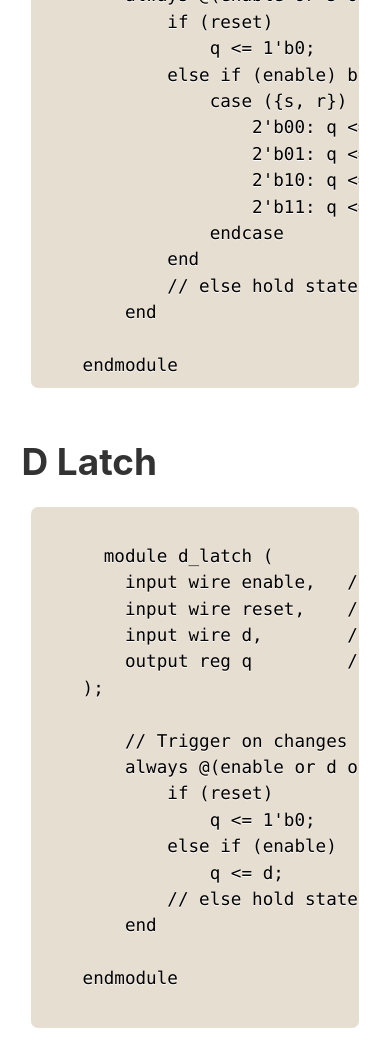
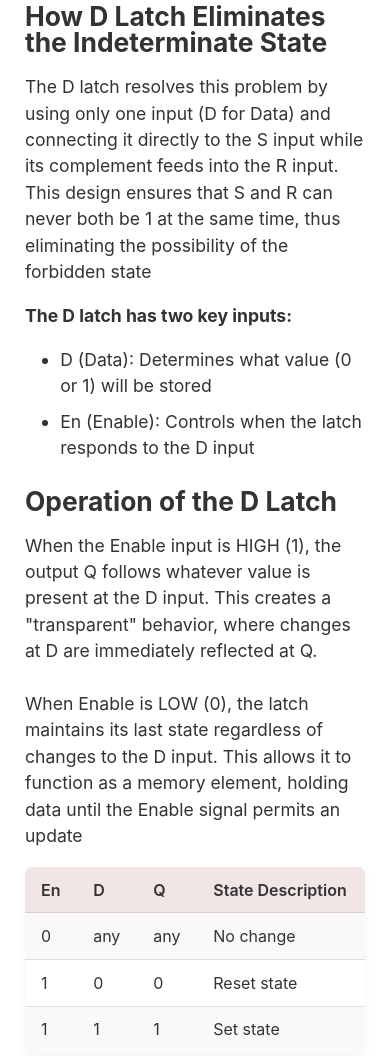
Before and after one commit to jagmeet29/notes, a plain HTML site: page notes/ReconfigArchVlsi/Flip-Flop.html in a window 390 px wide. Shown: the part 4169-5225 px from the top of the page. Drawn offline with nearby package versions, Linux system fonts and the light colour scheme.

Commit message:
better looking for tablets

```diff
--- a/notes/ReconfigArchVlsi/Flip-Flop.html
+++ b/notes/ReconfigArchVlsi/Flip-Flop.html
@@ -176,6 +176,43 @@
     If \(En=1\) and both \(S\) and \(R\) are \(1\) (for NAND implementation),
     the circuit enters an indeterminate state, which should be avoided.
   </p>
+
+  <h2>D Latch</h2>
+  <blockquote>The D latch is an improvement over the SR latch that elegantly solves the indeterminate state problem. This issue occurs in SR latches when both S and R inputs are 1 simultaneously, creating an undefined or forbidden state.</blockquote>
+  <h3>How D Latch Eliminates the Indeterminate State</h3>
+  <p>The D latch resolves this problem by using only one input (D for Data) and connecting it directly to the S input while its complement feeds into the R input. This design ensures that S and R can never both be 1 at the same time, thus eliminating the possibility of the forbidden state</p>
+<b>The D latch has two key inputs:</b>  <ul>
+<li>
+    D (Data): Determines what value (0 or 1) will be stored</li><li>
+
+    En (Enable): Controls when the latch responds to the D input</li></ul>
+
+   <h3> Operation of the D Latch</h3>
+
+<p>When the Enable input is HIGH (1), the output Q follows whatever value is present at the D input. This creates a "transparent" behavior, where changes at D are immediately reflected at Q.<br><br>
+
+  When Enable is LOW (0), the latch maintains its last state regardless of changes to the D input. This allows it to function as a memory element, holding data until the Enable signal permits an update</p>
+
+
+  <table>
+<tr>
+  <th>En</th>
+  <th>D</th>
+  <th>Q</th>
+  <th>State Description</th>
+</tr>
+<tr>
+  <td>0</td><td>any</td><td>any</td><td>No change</td>
+</tr>
+<tr>
+  <td>1 </td><td>0</td><td>0</td><td>Reset state</td>
+</tr>
+<tr>
+  <td>1</td><td>1</td><td>1</td><td>Set state</td>
+</tr>
+  </table>
+
+
   <hr />
   <h2>SR Latch</h2>
   <pre><code class="language-verilog">
--- a/notes/css.css
+++ b/notes/css.css
@@ -383,7 +383,7 @@ img {
   }
 
   #container {
-    width: 97%;
+    width: 95%;
     margin: 0 auto;
   }
 
```
